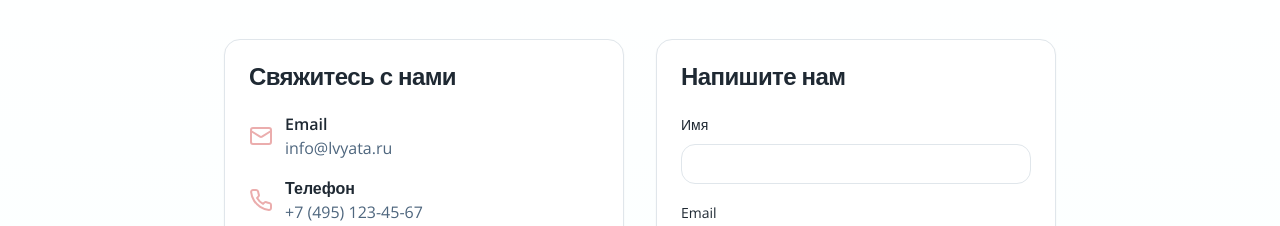
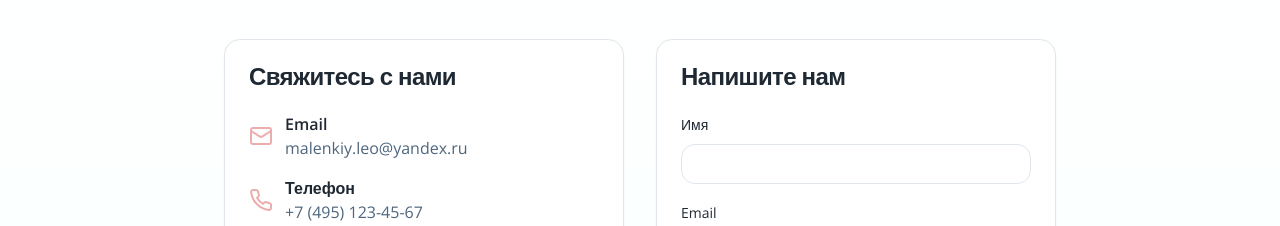
Before and after one commit to pr-poehali-dev/little-lions-charity, a React (Vite) app: page / in a window 1280 px wide. Shown: the part 4340-4566 px from the top of the page. Built offline with nearby package versions, Linux system fonts and the light colour scheme.

Commit message:
Добавлен email разработчика

```diff
--- a/src/pages/Index.tsx
+++ b/src/pages/Index.tsx
@@ -336,7 +336,7 @@ const Index = () => {
                   <Icon name="Mail" className="text-primary" size={24} />
                   <div>
                     <p className="font-semibold">Email</p>
-                    <p className="text-muted-foreground">info@lvyata.ru</p>
+                    <p className="text-muted-foreground">malenkiy.leo@yandex.ru</p>
                   </div>
                 </div>
                 <div className="flex items-center gap-3">
```
